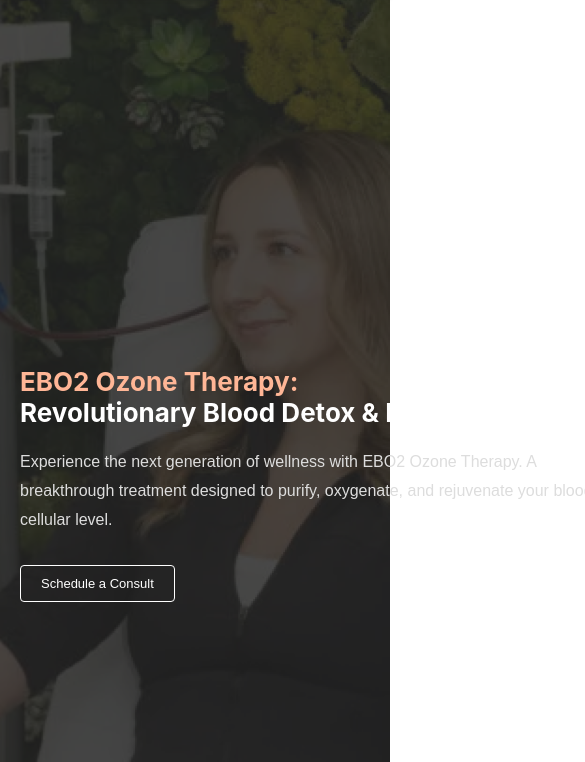
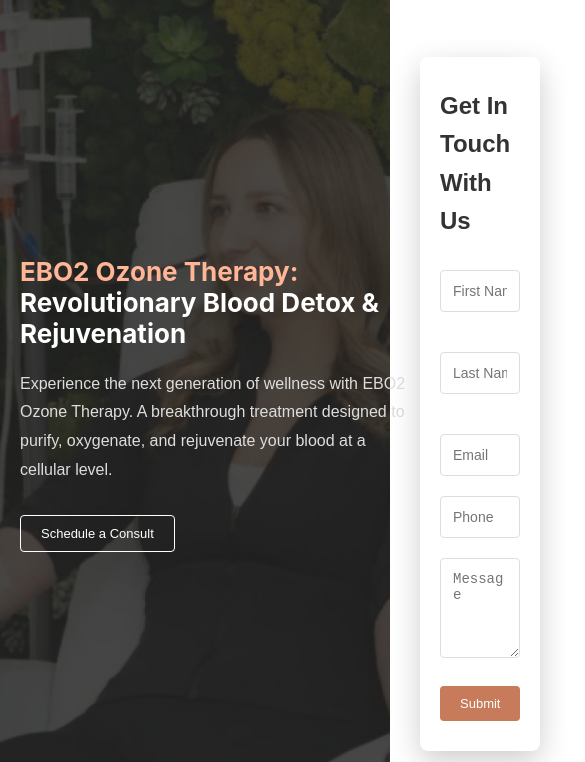
Before and after one commit to CodingByRohit/CMED-AD-FUNNEL-PAGE, a plain HTML site: page index.html in a window 390 px wide. Shown: the part 84-846 px from the top of the page, 585 px wide, since content can reach past the window. Drawn offline with Linux system fonts and the light colour scheme.

Commit message:
hero-section changes

```diff
--- a/styles.css
+++ b/styles.css
@@ -20,7 +20,7 @@
 header {
     background: #fff;
     padding: 20px 0;
-            box-shadow: 0 2px 5px rgba(0,0,0,0.1);
+    box-shadow: 0 2px 5px rgba(0, 0, 0, 0.1);
     position: sticky;
     top: 0;
     z-index: 1000;
@@ -57,16 +57,16 @@
 
 /* Hero Section */
 .hero {
-            background-image: url(images/banner-bg.png);
+    background-image: url('images/banner-bg.png');
     background-size: cover;
     background-position: center;
     background-repeat: no-repeat;
     color: white;
-            padding: 120px 0;
+    padding: 220px 0;
     position: relative;
-            min-height: 974px;
+    /* min-height: 974px;
             display: flex;
-    align-items: center;
+    align-items: center; */
 }
 
 .hero-content {
@@ -74,13 +74,16 @@
     /* grid-template-columns: 1fr 1fr; */
     /* gap: 80px; */
     align-items: center;
+    justify-content: space-between;
+    width: 100%;
+    flex-direction: row;
 }
 
-        .hero-text{
+.hero-text {
     width: 828px;
 }
 
-        .hero-text h1 span{
+.hero-text h1 span {
     color: #FFB696;
 }
 
@@ -90,6 +93,7 @@
     font-family: 'Inter', sans-serif;
     margin-bottom: 20px;
     line-height: 1.2;
+    /* max-width: 650px; */
 }
 
 .hero-text p {
@@ -122,7 +126,7 @@
     background: white;
     padding: 40px;
     border-radius: 8px;
-            box-shadow: 0 10px 30px rgba(0,0,0,0.2);
+    box-shadow: 0 10px 30px rgba(0, 0, 0, 0.2);
 }
 
 .contact-form h3 {
@@ -198,7 +202,7 @@
     background: white;
     padding: 30px;
     border-radius: 8px;
-            box-shadow: 0 2px 10px rgba(0,0,0,0.1);
+    box-shadow: 0 2px 10px rgba(0, 0, 0, 0.1);
     display: flex;
     align-items: center;
     text-align: left;
@@ -221,11 +225,25 @@
     font-size: 30px;
 }
 
-        .struggle-card:nth-child(2) .struggle-icon::before { content: '🧠'; }
-        .struggle-card:nth-child(3) .struggle-icon::before { content: '💪'; }
-        .struggle-card:nth-child(4) .struggle-icon::before { content: '🦠'; }
-        .struggle-card:nth-child(5) .struggle-icon::before { content: '❤️'; }
-        .struggle-card:nth-child(6) .struggle-icon::before { content: '⚡'; }
+.struggle-card:nth-child(2) .struggle-icon::before {
+    content: '🧠';
+}
+
+.struggle-card:nth-child(3) .struggle-icon::before {
+    content: '💪';
+}
+
+.struggle-card:nth-child(4) .struggle-icon::before {
+    content: '🦠';
+}
+
+.struggle-card:nth-child(5) .struggle-icon::before {
+    content: '❤️';
+}
+
+.struggle-card:nth-child(6) .struggle-icon::before {
+    content: '⚡';
+}
 
 .struggle-text h4 {
     font-size: 16px;
@@ -353,7 +371,7 @@
     color: #C87B5A;
 }
 
-        .discover-section > p {
+.discover-section>p {
     text-align: center;
     max-width: 900px;
     margin: 0 auto 60px;
@@ -372,7 +390,7 @@
     background: white;
     border-radius: 8px;
     overflow: hidden;
-            box-shadow: 0 2px 10px rgba(0,0,0,0.1);
+    box-shadow: 0 2px 10px rgba(0, 0, 0, 0.1);
 }
 
 .discover-card-image {
@@ -600,7 +618,17 @@
     }
 }
 
-        @media (max-width: 992px) {
+@media (max-width: 1024px) {
+    .hero{
+        padding: 100px 0;
+    }
+    .hero-text,.contact-form {
+        width: 590px;
+    }
+    .hero-text p{
+        width: 400px;
+    }
+
     .hero-content,
     .ebo2-content,
     .benefits-content,
```
Lines whose indentation alone changed are shown as unchanged.
